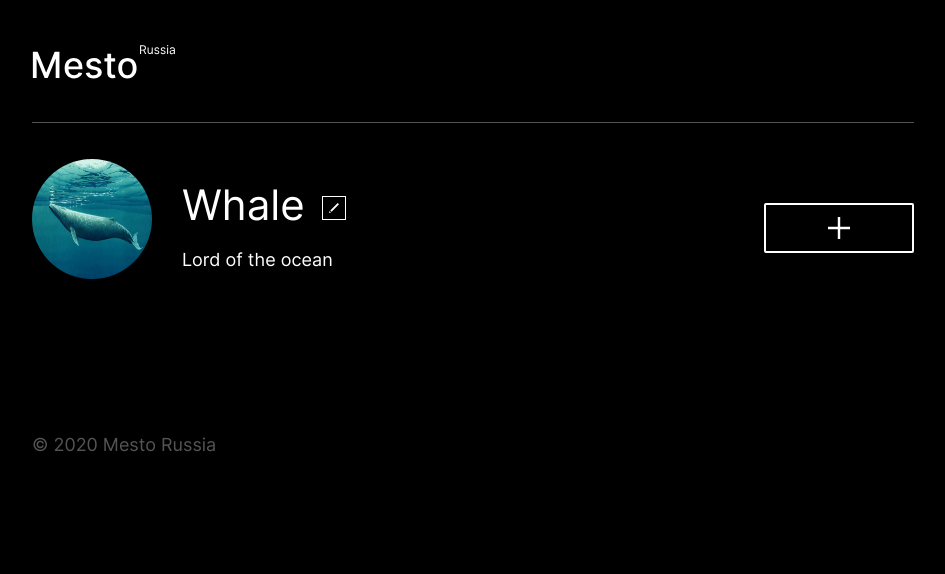
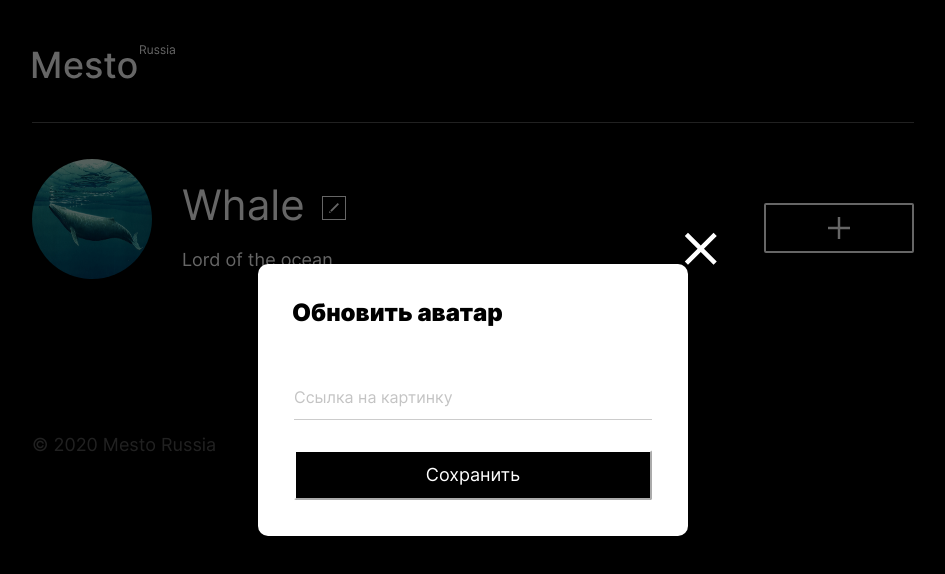
Before and after one commit to Stanislav-Vasilevich/mesto-react, a React (Create React App) app: page / in a window 1280 px wide. Shown: the top 574 px of the page, without its empty margins (167-1112 px from the left). Built offline with nearby package versions, Linux system fonts and the light colour scheme.

Commit message:
feat: add isOpen in App.js

```diff
--- a/src/components/App.js
+++ b/src/components/App.js
@@ -1,16 +1,42 @@
 import React from 'react';
 import Header from './Header.js';
 import Main from './Main.js';
+import PopupWithForm from './PopupWithForm.js';
 import Footer from './Footer.js';
 import './../index.css';
 
-function App() {
+function App(props) {
+  const[isEditProfilePopupOpen, setIsEditProfilePopupOpen] = React.useState(false);
+  const[isAddPlacePopupOpen, setIsAddPlacePopupOpen] = React.useState(false);
+  const[isEditAvatarPopupOpen, setIsEditAvatarPopupOpen] = React.useState(false);
+  const[isOpen, setIsOpen] = React.useState(false);
 
+  function handleEditAvatarClick() {
+    setIsEditProfilePopupOpen(!isEditProfilePopupOpen);
+    setIsOpen(!isOpen);
+    console.log('handleEditAvatarClick');
+  }
+
+  function handleEditProfileClick() {
+    setIsAddPlacePopupOpen(!isAddPlacePopupOpen);
+    setIsOpen(!isOpen);
+    console.log('handleEditProfileClick');
+  }
+
+  function handleAddPlaceClick() {
+    setIsEditAvatarPopupOpen(!isEditAvatarPopupOpen);
+    setIsOpen(!isOpen);
+    console.log('handleAddPlaceClick');
+  }
 
   return (
     <>
       <Header />
-      <Main />
+      <Main
+        onEditAvatar={handleEditAvatarClick}
+        onEditProfile={handleEditProfileClick}
+        onAddPlace={handleAddPlaceClick}
+      />
       <Footer />
     </>
   );
--- a/src/components/Main.js
+++ b/src/components/Main.js
@@ -1,25 +1,8 @@
 import React from 'react';
-import PopupWidthForm from './PopupWithForm.js';
+import PopupWithForm from './PopupWithForm.js';
 import avatar from './../images/profile/__avatar/whale.jpg';
 
-function Main() {
-  function handleEditAvatarClick() {
-    document
-      .querySelector('.popup_type_edit-avatar')
-      .classList.add('popup_opened');
-  }
-
-  function handleEditProfileClick() {
-    document
-      .querySelector('.popup_type_edit-profile')
-      .classList.add('popup_opened');
-  }
-
-  function handleAddPlaceClick() {
-    document
-      .querySelector('.popup_type_add-cards')
-      .classList.add('popup_opened');
-  }
+function Main(props) {
   return (
     <>
       <main className="main">
@@ -34,8 +17,7 @@ function Main() {
 
               <div
                 className="profile__overlay"
-                // onClick={props.onEditAvatar}
-                onClick={handleEditAvatarClick}
+                onClick={props.onEditAvatar}
               ></div>
             </div>
 
@@ -44,8 +26,7 @@ function Main() {
                 <h1 className="profile__title">Whale</h1>
                 <button
                   type="submit"
-                  // onClick={props.onEditProfile}
-                  onClick={handleEditProfileClick}
+                  onClick={props.onEditProfile}
                   className="profile__edit-button"
                 ></button>
               </div>
@@ -55,8 +36,7 @@ function Main() {
           <button
             type="submit"
             className="profile__add"
-            // onClick={props.onAddPlace}
-            onClick={handleAddPlaceClick}
+            onClick={props.onAddPlace}
           ></button>
         </section>
 
@@ -65,10 +45,11 @@ function Main() {
         </section>
       </main>
 
-      <PopupWidthForm
+      <PopupWithForm
         name="edit-avatar"
         title="Обновить аватар"
-      >
+        isOpen="popup_opened"
+        >
         <label className="form__label">
           <input
             type="url"
@@ -88,12 +69,9 @@ function Main() {
         <button type="submit" className="form__submit" disabled>
           Сохранить
         </button>
-      </PopupWidthForm>
+      </PopupWithForm>
 
-      <PopupWidthForm
-      name="edit-profile"
-      title="Редактировать профиль"
-      >
+      <PopupWithForm name="edit-profile" title="Редактировать профиль" isOpen={false}>
         <label className="form__label">
           <input
             type="text"
@@ -129,12 +107,9 @@ function Main() {
         <button type="submit" className="form__submit">
           Сохранить
         </button>
-      </PopupWidthForm>
+      </PopupWithForm>
 
-      <PopupWidthForm
-      name="add-cards"
-      title="Новое место"
-      >
+      <PopupWithForm name="add-cards" title="Новое место" isOpen={false}>
         <label className="form__label">
           <input
             type="text"
@@ -170,16 +145,13 @@ function Main() {
         <button type="submit" className="form__submit " disabled>
           Создать
         </button>
-      </PopupWidthForm>
+      </PopupWithForm>
 
-      <PopupWidthForm
-        name="delete-img"
-        title="Вы уверены?"
-        >
+      <PopupWithForm name="delete-img" title="Вы уверены?" isOpen={true}>
         <button type="submit" class="submit submit-delete-card">
           Да
         </button>
-      </PopupWidthForm>
+      </PopupWithForm>
     </>
   );
 }
--- a/src/components/PopupWithForm.js
+++ b/src/components/PopupWithForm.js
@@ -1,9 +1,9 @@
 import React from 'react';
 
-function PopupWidthForm(props) {
+function PopupWithForm(props) {
   return (
     <>
-      <div className={`popup popup_type_${props.name} popup_delete`}>
+      <div className={`popup popup_type_${props.name} popup_delete ${props.isOpen}`}>
         <div className="popup__overlay"></div>
         <div className={`popup__container popup__container_form popup__container_${props.name}`}>
           <button type="button" className="popup__close-icon"></button>
@@ -17,4 +17,4 @@ function PopupWidthForm(props) {
   );
 }
 
-export default PopupWidthForm;
+export default PopupWithForm;
```
Also changed, not shown: src/components/ImagePopup.js (+23 -23 lines).
